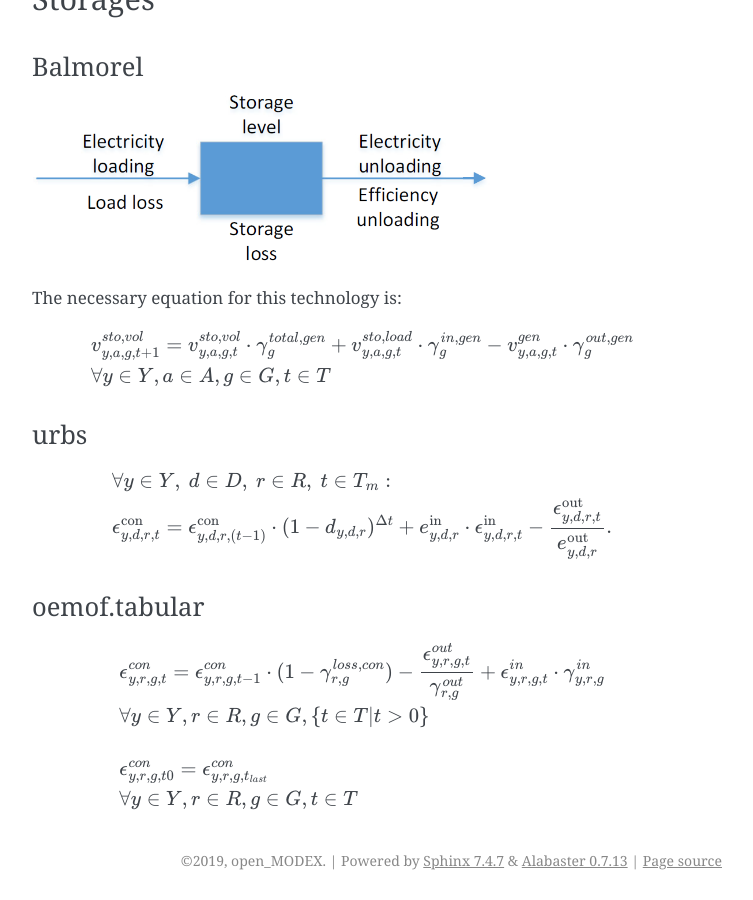
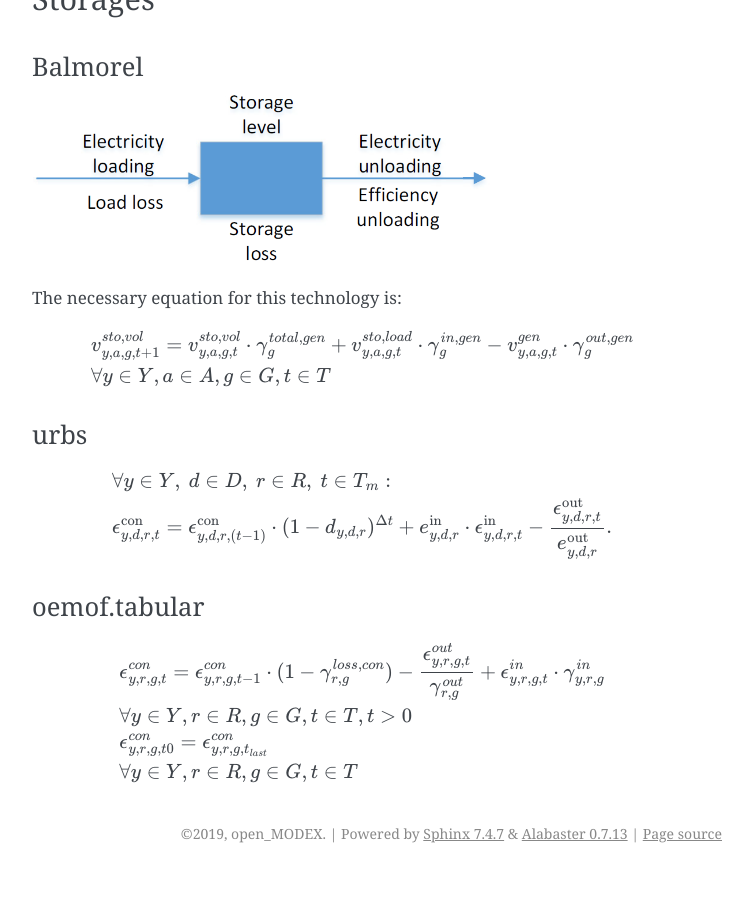
Before and after one commit to open-modex/mathematical-documentation, a Sphinx documentation site: the page built from doc/source/frameworks/technologies.rst, in a window 1280 px wide and 900 px high, scrolled down 4263 px. Shown: the whole window, without its empty margins (388-1141 px from the left). Built offline with Sphinx 7.4.7, drawn with Linux system fonts in a browser that asks for light colours; after the commit the page ends 5136 px from its top, so only the background shows below that.

Commit message:
Change how `t > 0` is specified
The used notation was somewhere in between two correct ones. I used the
one which is technically not correct, but acceptable and less verbose
than the airtight one.

```diff
--- a/doc/source/frameworks/technologies.rst
+++ b/doc/source/frameworks/technologies.rst
@@ -228,7 +228,7 @@ oemof.tabular
     - \frac{\epsilon^{out}_{y,r,g,t}}{\gamma^{out}_{r,g}}
     + \epsilon^{in}_{y,r,g,t} \cdot \gamma^{in}_{y,r,g}
   \\
-  & \forall y \in Y, r\in R, g\in G, \{t\in T | t > 0\} \\
+  & \forall y \in Y, r\in R, g\in G, t\in T, t > 0
   \\
   & {\epsilon^{con}_{y,r,g,t0} = \epsilon^{con}_{y,r,g,t_{last}}}
   \\
```
